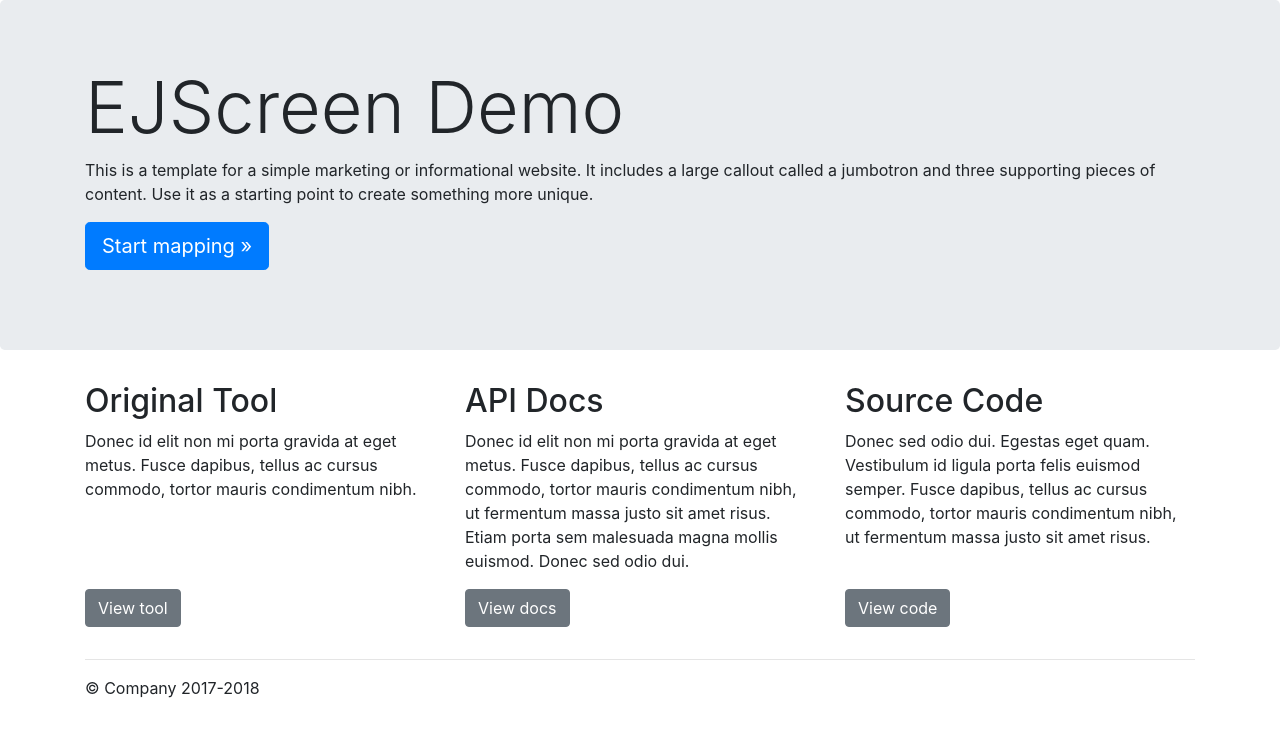
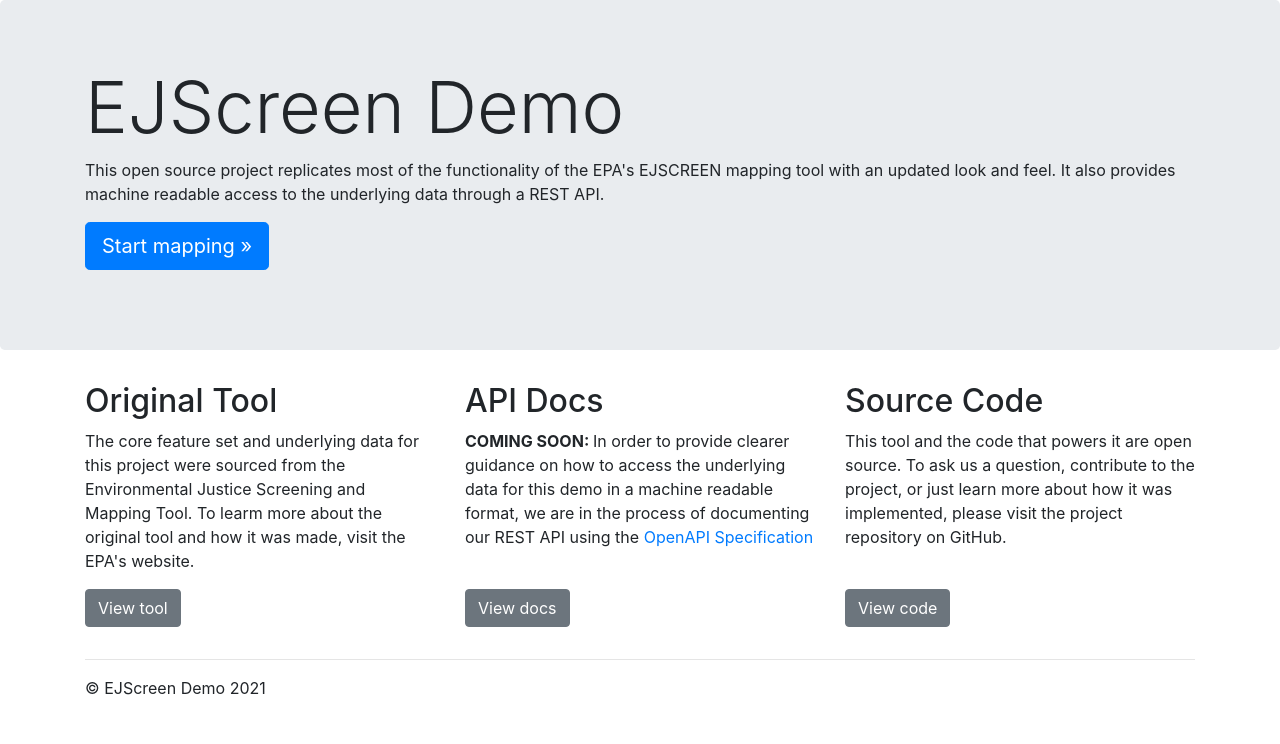
Before and after one commit to widal001/ejscreen-demo, a Flask app: page / in a window 1280 px wide. Shown: the part 56-800 px from the top of the page. Run offline with Flask 3, Linux system fonts and the light colour scheme; some libraries are stand-ins or nearby versions.

Commit message:
Updates the index.html with basic description of the project

```diff
--- a/mapper/webapp/templates/base.html
+++ b/mapper/webapp/templates/base.html
@@ -42,7 +42,7 @@
       {% endblock %}
 
       <footer class="container">
-        <p>&copy; Company 2017-2018</p>
+        <p>&copy; EJScreen Demo {{ now.year }}</p>
       </footer>
 
     </body>
--- a/mapper/webapp/templates/index.html
+++ b/mapper/webapp/templates/index.html
@@ -8,8 +8,8 @@
   <div class="jumbotron">
     <div class="container">
       <h1 class="display-3">EJScreen Demo</h1>
-      <p>This is a template for a simple marketing or informational website. It includes a large callout called a jumbotron and three supporting pieces of content. Use it as a starting point to create something more unique.</p>
-      <p><a class="btn btn-primary btn-lg" href="#" role="button">Start mapping &raquo;</a></p>
+      <p>This open source project replicates most of the functionality of the EPA's EJSCREEN mapping tool with an updated look and feel. It also provides machine readable access to the underlying data through a REST API.</p>
+      <p><a class="btn btn-primary btn-lg" href="/mapper" role="button" target="_blank">Start mapping &raquo;</a></p>
     </div>
   </div>
 
@@ -18,18 +18,18 @@
     <div class="row">
       <div class="col-md-4 d-flex flex-column">
         <h2>Original Tool</h2>
-        <p>Donec id elit non mi porta gravida at eget metus. Fusce dapibus, tellus ac cursus commodo, tortor mauris condimentum nibh.</p>
-        <p class="mt-auto"><a class="btn btn-secondary" href="#" role="button">View tool</a></p>
+        <p>The core feature set and underlying data for this project were sourced from the Environmental Justice Screening and Mapping Tool. To learm more about the original tool and how it was made, visit the EPA's website.</p>
+        <p class="mt-auto"><a class="btn btn-secondary" href="https://www.epa.gov/ejscreen" target="_blank" role="button">View tool</a></p>
       </div>
-      <div class="col-md-4 d-flex flex-column"">
+      <div class="col-md-4 d-flex flex-column">
         <h2>API Docs</h2>
-        <p>Donec id elit non mi porta gravida at eget metus. Fusce dapibus, tellus ac cursus commodo, tortor mauris condimentum nibh, ut fermentum massa justo sit amet risus. Etiam porta sem malesuada magna mollis euismod. Donec sed odio dui. </p>
+        <p><b>COMING SOON: </b>In order to provide clearer guidance on how to access the underlying data for this demo in a machine readable format, we are in the process of documenting our REST API using the <a href="https://swagger.io/specification/" target="_blank">OpenAPI Specification</a></p>
         <p class="mt-auto"><a class="btn btn-secondary" href="#" role="button">View docs</a></p>
       </div>
       <div class="col-md-4 d-flex flex-column"">
         <h2>Source Code</h2>
-        <p>Donec sed odio dui. Egestas eget quam. Vestibulum id ligula porta felis euismod semper. Fusce dapibus, tellus ac cursus commodo, tortor mauris condimentum nibh, ut fermentum massa justo sit amet risus.</p>
-        <p class="mt-auto"><a class="btn btn-secondary" href="#" role="button">View code</a></p>
+        <p>This tool and the code that powers it are open source. To ask us a question, contribute to the project, or just learn more about how it was implemented, please visit the project repository on GitHub.</p>
+        <p class="mt-auto"><a class="btn btn-secondary" href="https://github.com/widal001/ejscreen-demo" target="_blank" role="button">View code</a></p>
       </div>
     </div>
 
--- a/mapper/webapp/webapp.py
+++ b/mapper/webapp/webapp.py
@@ -1,6 +1,12 @@
 from flask import Blueprint, render_template
+from datetime import datetime
 
 webapp_bp = Blueprint("webapp", __name__, template_folder="templates")
+
+
+@webapp_bp.context_processor
+def inject_now():
+    return {"now": datetime.utcnow()}
 
 
 @webapp_bp.route("/")
```
